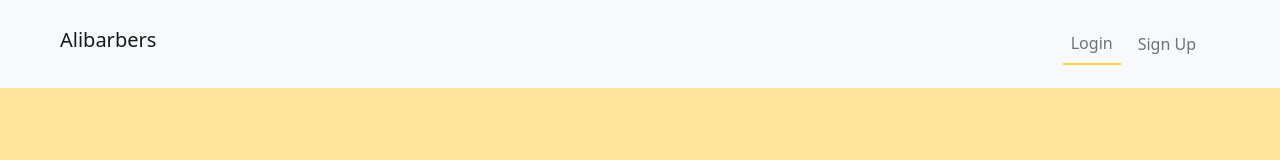
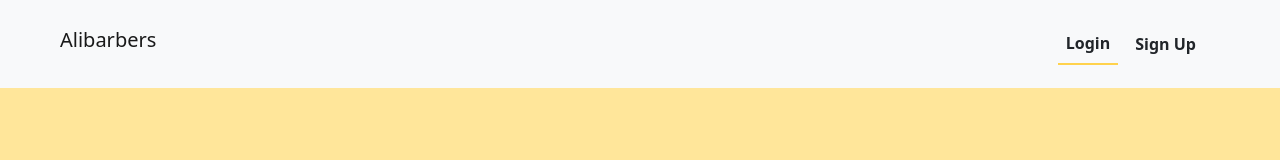
Before and after one commit to ZhiAnYuen/Alibarbers, a Vue app: page /login in a window 1280 px wide. Shown: the top 160 px of the page. Built offline with nearby package versions, Linux system fonts and the light colour scheme.

Commit message:
Change font weight and color for NavBar

```diff
--- a/src/components/HomeHeader.vue
+++ b/src/components/HomeHeader.vue
@@ -18,10 +18,14 @@
       <div class="collapse navbar-collapse p-3" id="navbarText">
         <ul class="navbar-nav ms-auto mb-2 mb-lg-0 me-5">
           <li class="nav-item">
-            <router-link to="/login" class="nav-link">Login</router-link>
+            <router-link to="/login" class="nav-link">
+              <span class="fw-semibold text-dark"> Login </span>
+            </router-link>
           </li>
           <li class="nav-item">
-            <router-link to="/signup" class="nav-link">Sign Up</router-link>
+            <router-link to="/signup" class="nav-link">
+              <span class="fw-semibold text-dark"> Sign Up </span>
+            </router-link>
           </li>
         </ul>
       </div>
```
